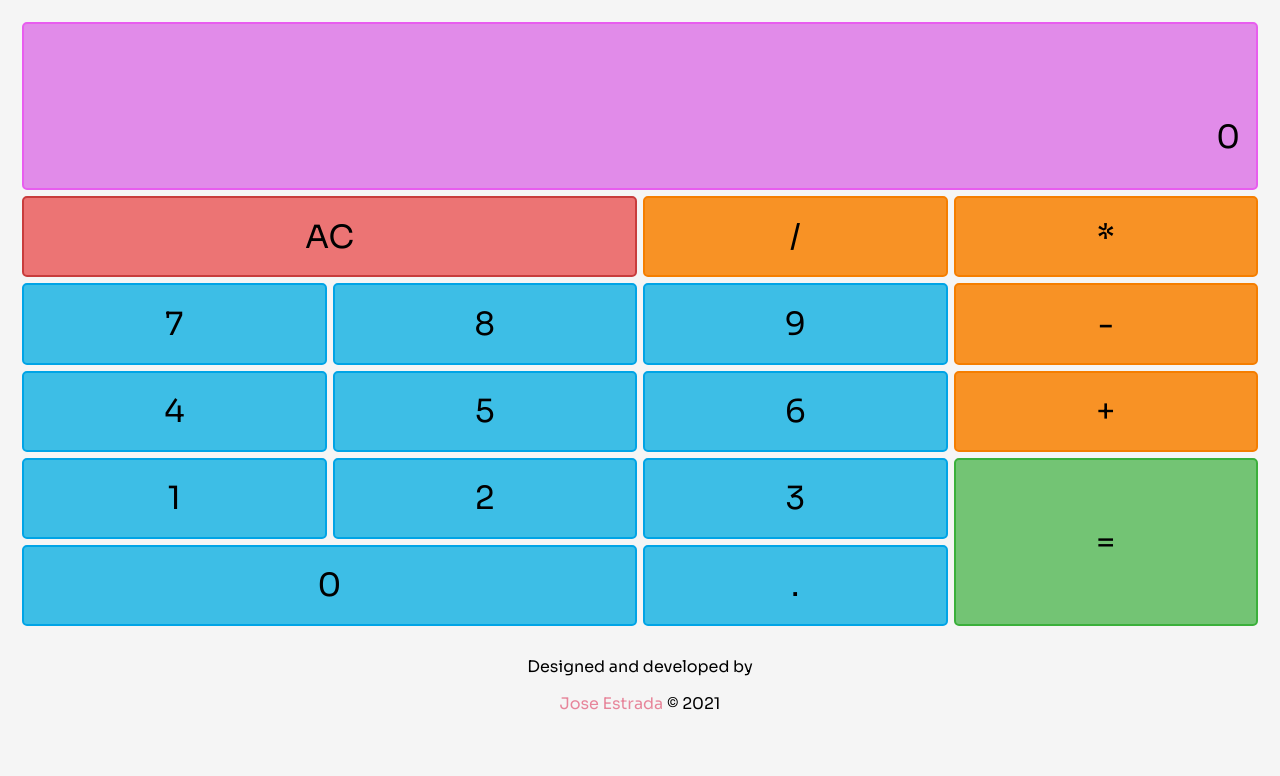
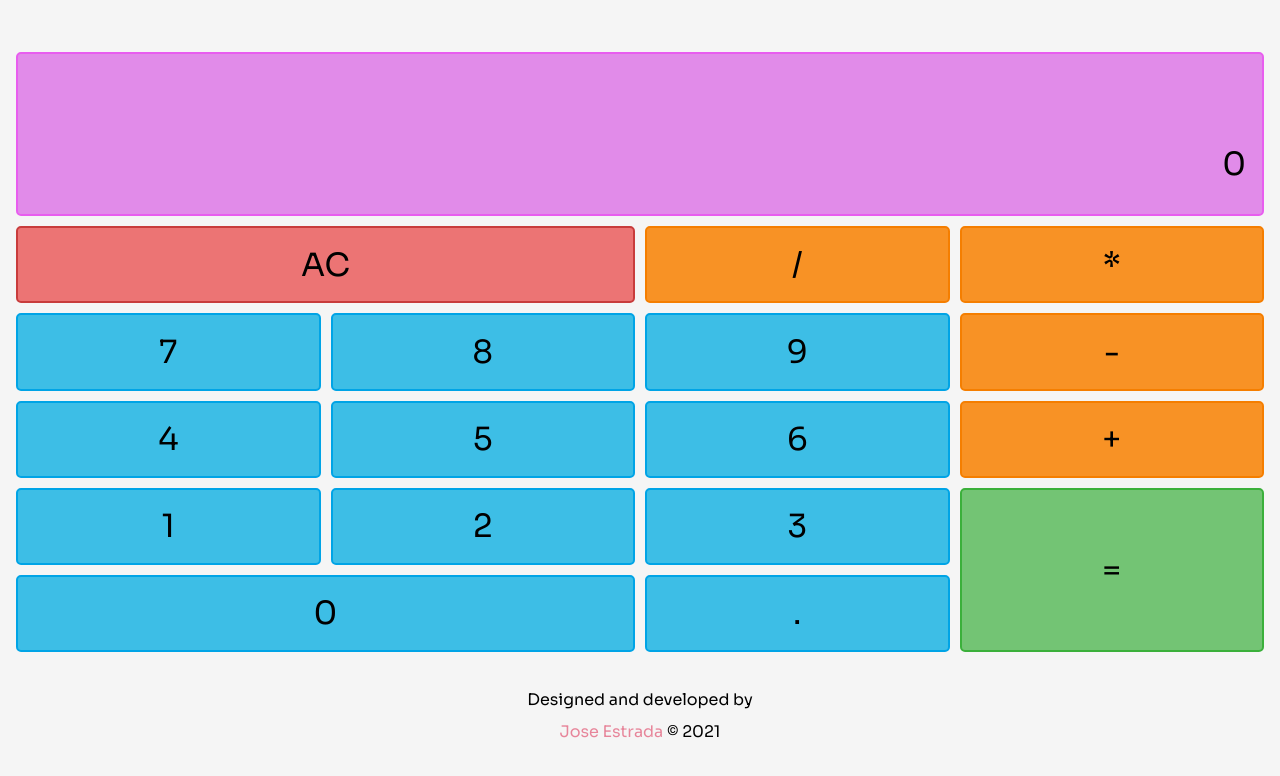
Before and after one commit to nadiemedicejose/calculator, a React (Create React App) app: page / in a window 1280 px wide. Shown: the top 776 px of the page. Built offline with nearby package versions, Linux system fonts and the light colour scheme.

Commit message:
removed no-eval warnings

```diff
--- a/src/components/Calculator.js
+++ b/src/components/Calculator.js
@@ -1,5 +1,7 @@
 import React, { Component } from 'react'
 import CalculatorDisplay from './calculator/CalculatorDisplay';
+
+/* eslint no-eval: 0 */
 
 export default class Calculator extends Component {
   constructor(props) {
--- a/src/styles/App.scss
+++ b/src/styles/App.scss
@@ -1,18 +1,26 @@
 @import 'colors.scss', 'mixins.scss', 'calculator.scss';
 @import url('https://fonts.googleapis.com/css2?family=Sora:wght@200;400;600;700&display=swap');
 
-.App {
+* {
+  margin: 0;
+  padding: 0;
+  box-sizing: border-box;
+}
+
+body {
+  background-color: $main-bg-color;
+  height: 100vh;
   display: flex;
   flex-direction: column;
+  justify-content: center;
   font-family: 'Sora', 'Helvetica', sans-serif;
   text-align: center;
 }
 
-body {
-  background-color: $main-bg-color;
-}
+footer {
+  margin-top: 2rem;
+  line-height: 2rem;
 
-footer {
   a {
     color: #E7859A;
     text-decoration: none;
--- a/src/styles/calculator.scss
+++ b/src/styles/calculator.scss
@@ -1,6 +1,6 @@
 // Calculator container
 #calculator {
-  margin: 1rem;
+  margin: 0 1rem;
   height: 75vh;
   display: grid;
   grid-template-columns: repeat(4, 1fr);
```
